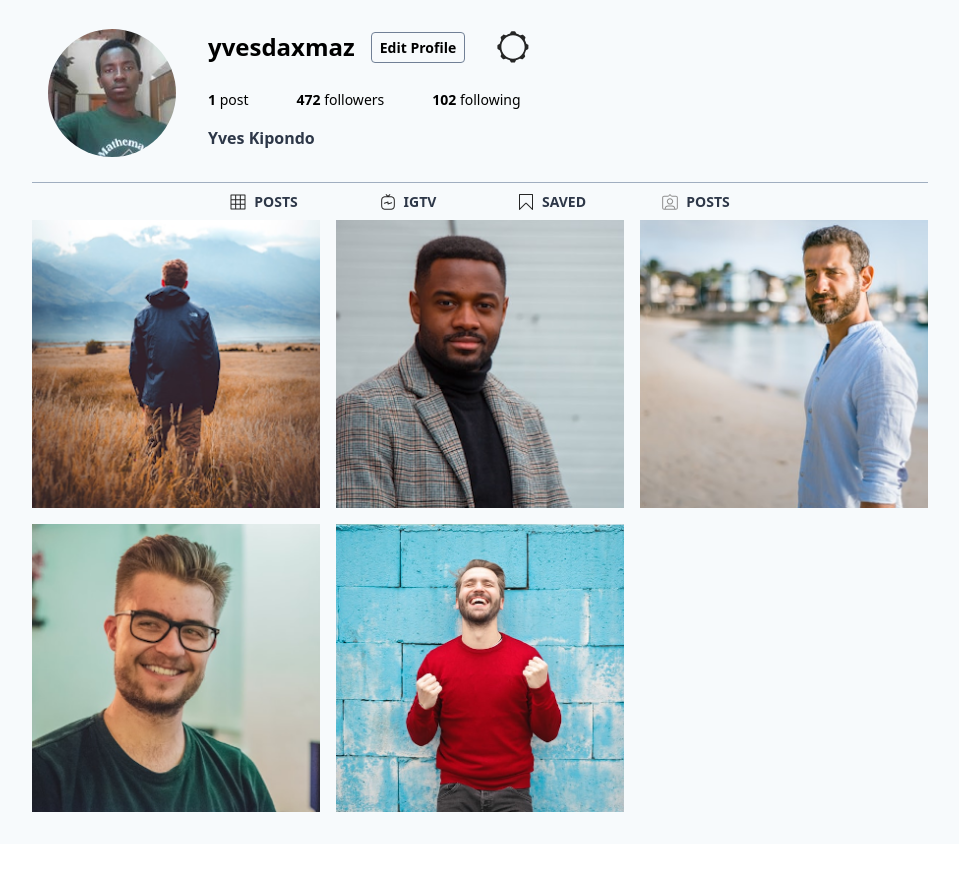
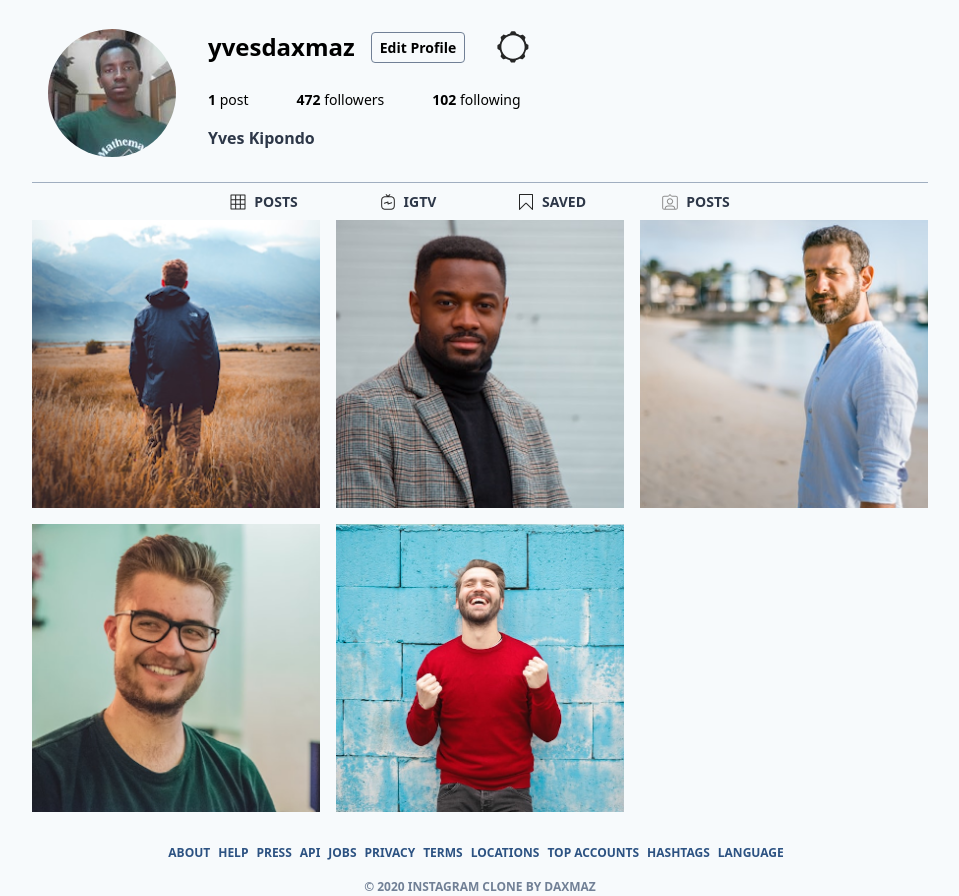
Before and after one commit to yvesdaxmaz/instagram-challenge, a website: page profile.html in a window 1280 px wide. Shown: the part 51-947 px from the top of the page, without its empty margins (160-1119 px from the left). Before the commit the page ends 895 px from the top, so only its background shows below. Drawn offline with nearby package versions, Linux system fonts and the light colour scheme; files that its build step writes are made by us from their sources.

Commit message:
add profile footer

```diff
--- a/profile.html
+++ b/profile.html
@@ -60,7 +60,7 @@
         </div>
       </div>
     </header>
-    <div id="content" class="bg-gray-100">
+    <div id="content" class="flex flex-col bg-gray-100">
 
         <div class="w-full max-w-4xl mx-auto lg:px-0">
             <div class="py-8">
@@ -305,9 +305,25 @@
                 <!-- end post section -->
             </div>
         </div>
-    </div>
-    <div>
-
-    </div>
+        <div class="flex-grow-1">
+            <div class="px-4">
+                <ul class="flex flex-wrap justify-center text-xs uppercase text-blue-800 font-bold">
+                    <li class="mr-2"><a href="#">About</a></li>
+                    <li class="mr-2"><a href="#">Help</a></li>
+                    <li class="mr-2"><a href="#">Press</a></li>
+                    <li class="mr-2"><a href="#">API</a></li>
+                    <li class="mr-2"><a href="#">Jobs</a></li>
+                    <li class="mr-2"><a href="#">Privacy</a></li>
+                    <li class="mr-2"><a href="#">Terms</a></li>
+                    <li class="mr-2"><a href="#">Locations</a></li>
+                    <li class="mr-2"><a href="#">Top Accounts</a></li>
+                    <li class="mr-2"><a href="#">Hashtags</a></li>
+                    <li  class="mr-2"><a href="#">Language</a></li>
+                </ul>
+                <div class="mt-4 text-xs text-center uppercase font-bold text-gray-600">
+                    &copy; 2020 Instagram Clone By Daxmaz
+                </div>
+           </div>
+        </div>
   </body>
 </html>
```
